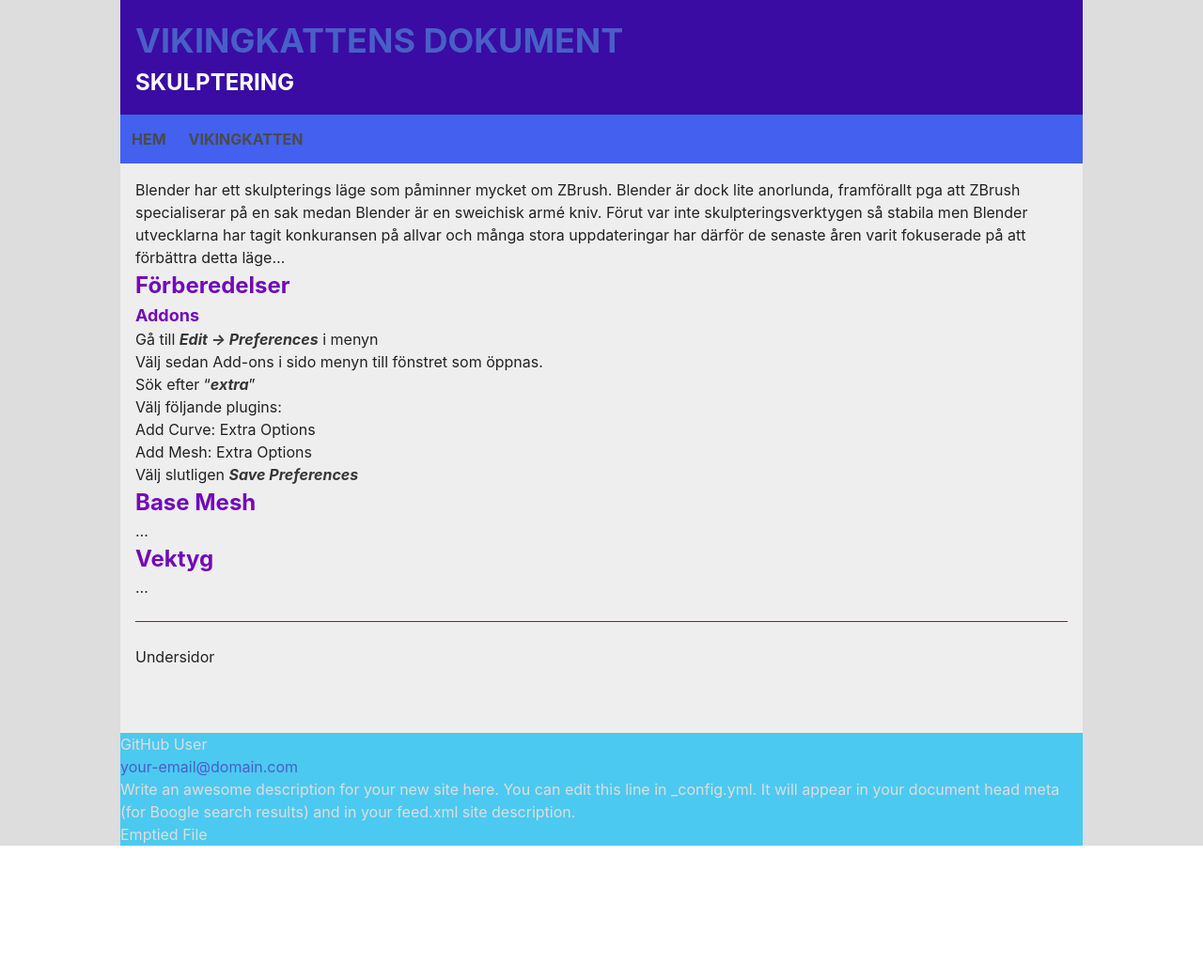
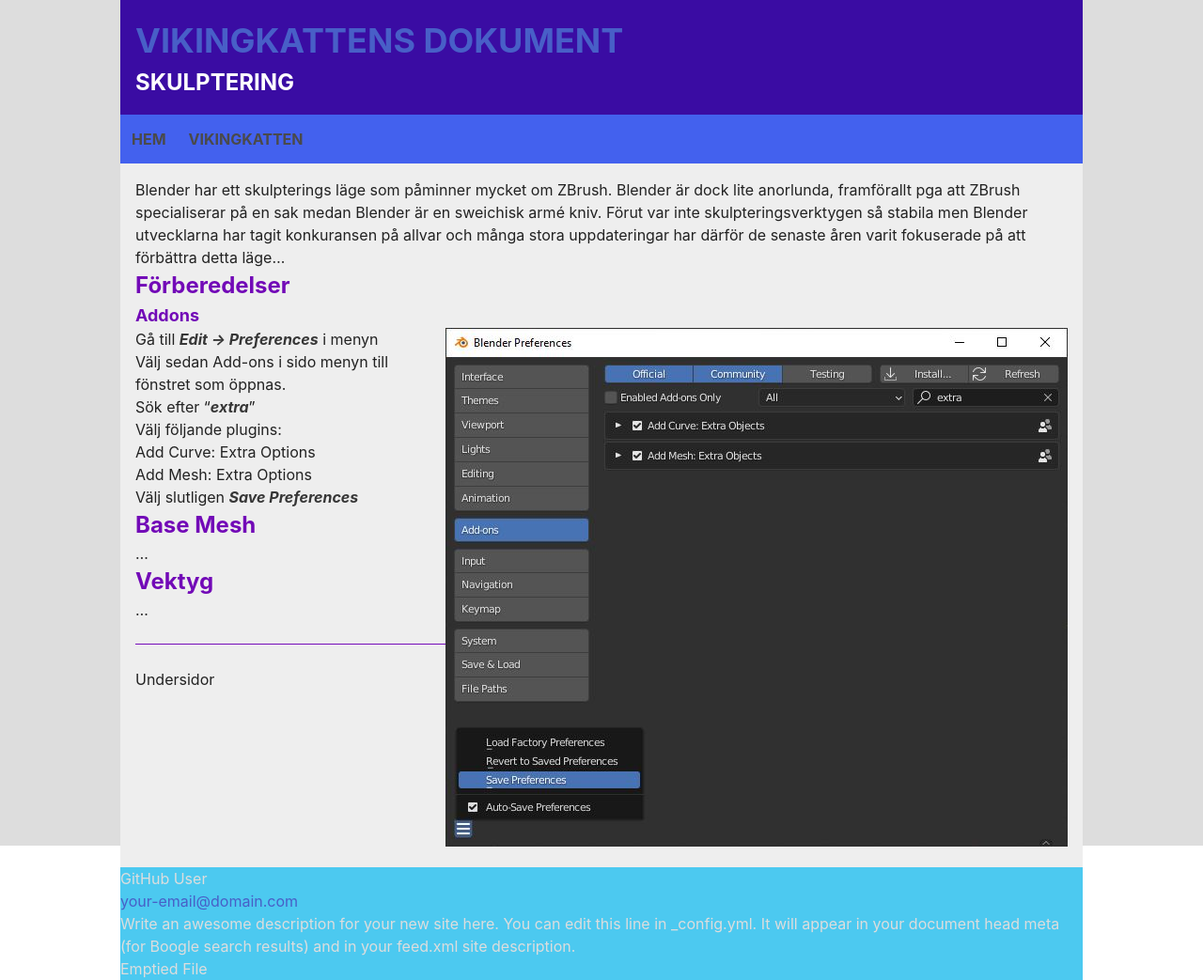
Before and after one commit to viking-cat/dokument, a Jekyll site: the page built from _pages/grafik/blender/skulptering.md, in a window 1280 px wide. Shown: the whole page at 94% size. Built offline with Jekyll 4.4.1, drawn with Linux system fonts in a browser that asks for light colours; before the commit the page ends 900 px from its top, so only the background shows below that.

Commit message:
Update skulptering.md

```diff
--- a/_pages/grafik/blender/skulptering.md
+++ b/_pages/grafik/blender/skulptering.md
@@ -10,7 +10,7 @@
 
 ## Addons
 <div style="float:right;">
-  {{ ![Test image](/dokument/assets/blender-sculpting-preferences-add_ons.JPG) }}
+  <img src="/dokument/assets/blender-sculpting-preferences-add_ons.JPG" alt="Preference Window">
 </div>
 
 * Gå till ***Edit -> Preferences*** i menyn
```
